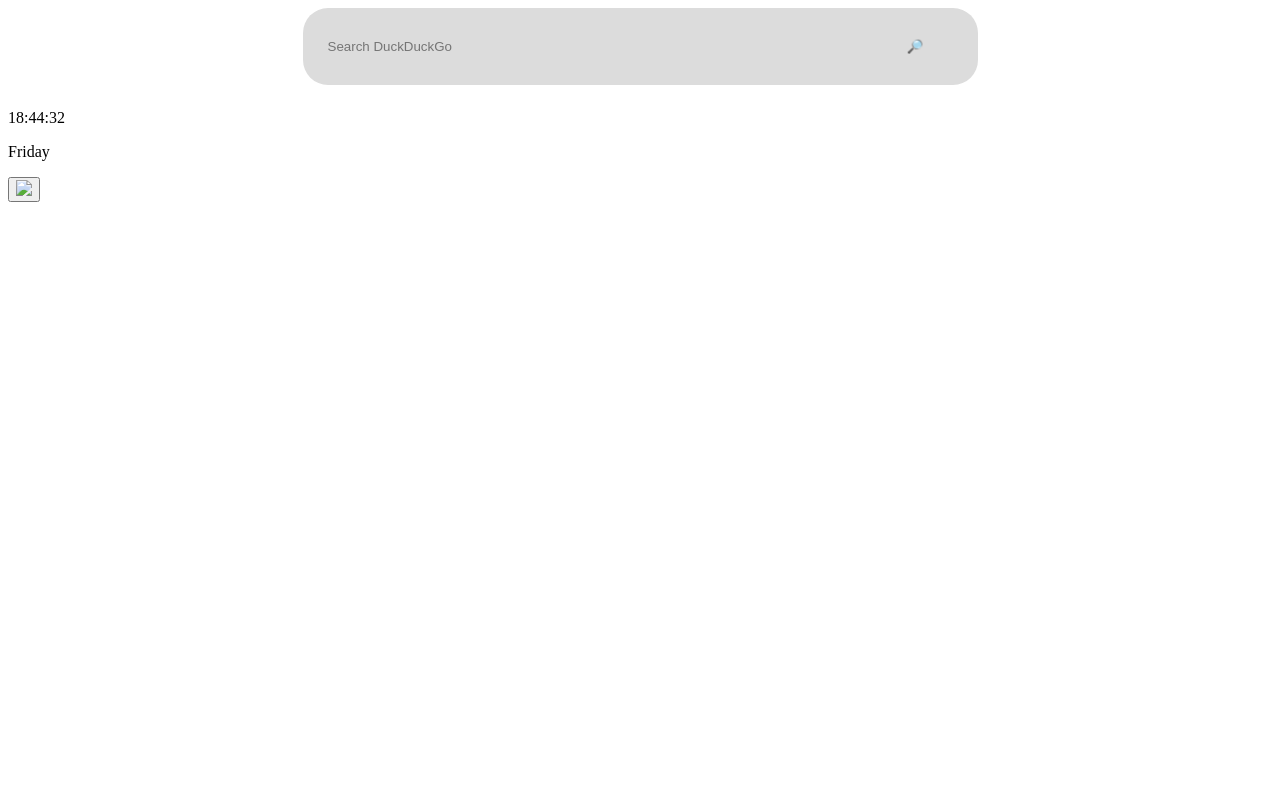
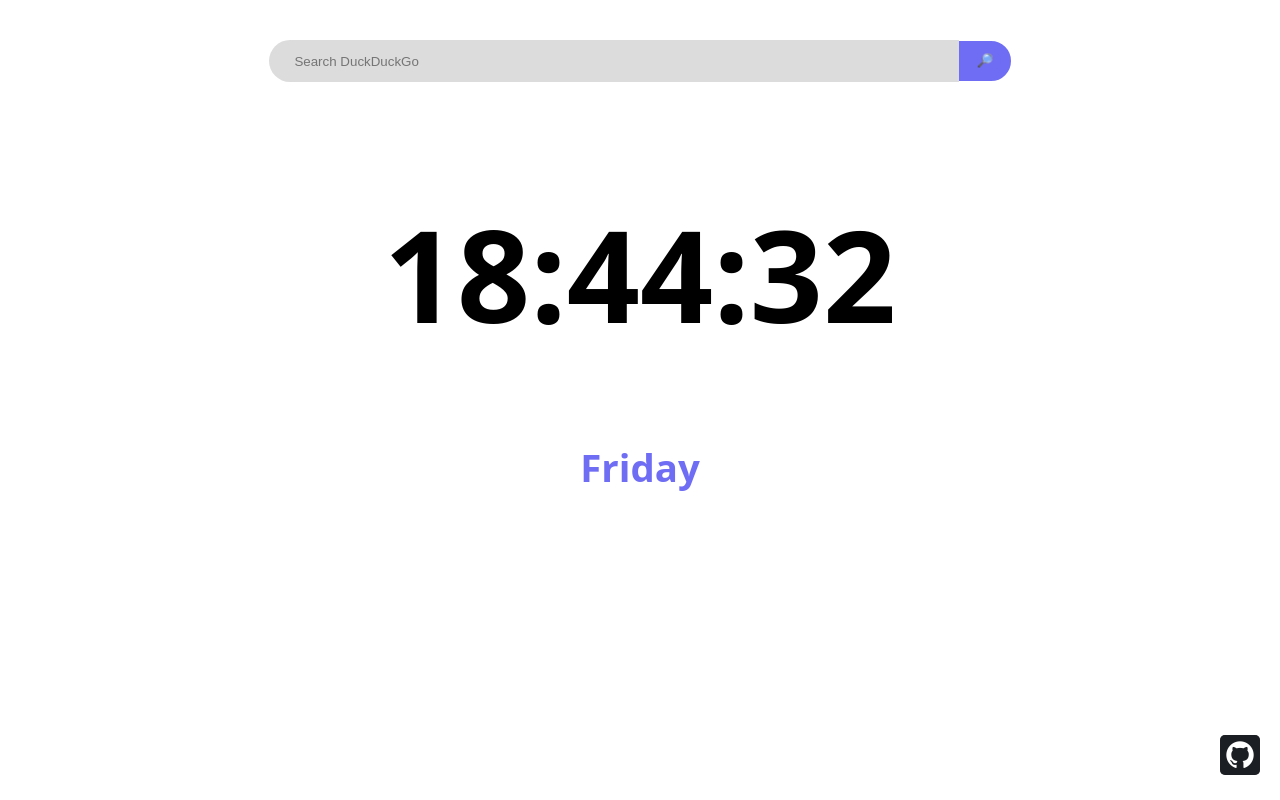
Before and after one commit to source-browser/source-main, a plain HTML site: page index.html in a window 1280 px wide. Drawn offline with Linux system fonts and the light colour scheme.

Commit message:
huge ui makeover + clock

```diff
--- a/index.html
+++ b/index.html
@@ -5,6 +5,15 @@
     </head>
 
     <body>
+
+
+    <b>
+            <div class="github-link">
+                <button id="github-button">
+                    <img src="github.webp"/>
+                </button>
+            </div>
+
             <div class="searchbar-outer">
                 <form action="https://www.duckduckgo.com/">
                     <div class="sb">
@@ -16,16 +25,10 @@
                     </button>
                 </div>
             </div>
-
-
             <p id="clockTag">test</p>
                 <p id="date"></p>
-            <div class="github-link">
-                <button id="github-button">
-                    <img src="github.webp"/>
-                </button>
-            </div>
 
             <script src="clock.js"></script>
+        </b>
     </body>
 </html>
--- a/style.css
+++ b/style.css
@@ -1,7 +1,53 @@
+body{
+    width: 100%;
+    overflow: hidden;
+    margin: 0px;
+    font-family: system-ui;
+}
+p{
+    margin:0px;
+    user-select: none;
+    padding-top:10vh;
+    text-align: center;
+    font-size: 10vw;
+
+
+}
+#date{
+    margin:0px;
+    user-select: none;
+    text-align: center;
+    font-size: 3vw;
+    color:#6f6df3;
+}
+
+.github-link{
+    position: fixed;
+    bottom: 0;
+    right: 0;
+    margin-right: 20px;
+    margin-bottom: 20px;
+    user-select: none;
+}
+#github-button{
+    width:40px;
+    height:40px;
+    padding: 0;
+    border: none;
+    background: gray;
+    border-radius: 5px;
+}
+img{
+    width:40px;
+    height:40px;
+    border-radius: 5px;
+}
+
 .searchbar-outer{
     max-width: fit-content;
     margin-left: auto;
     margin-right: auto;
+    padding-top:5vh;
 }
 form{
     margin: 0 auto 1.5rem auto;
@@ -14,10 +60,11 @@ form{
 
     border-radius: 10px;
 
+
 }
 input{
-    width:500px;
-    height:75px;
+    width:50vw;
+    height:5vh;
     padding-left: 25px;
     padding-right: 25px;
     border: none;
@@ -26,11 +73,13 @@ input{
     border-bottom-left-radius: 25px;
 
 }
-button{
-    width:125px;
-    height:77px;
-    border: none;background: rgb(220,220,220);
-    border: none;
+.searchBtn{
+    width:4vw;
+    height:5vh;
+    border: 10px solid #6f6df3;
+    background: #6f6df3;
+    color:white;
+
     padding: 0px;
     line-height: 0px;
     border-bottom-right-radius: 25px;
```
Also changed, not shown: github.webp (added). Lines whose indentation alone changed are shown as unchanged.
